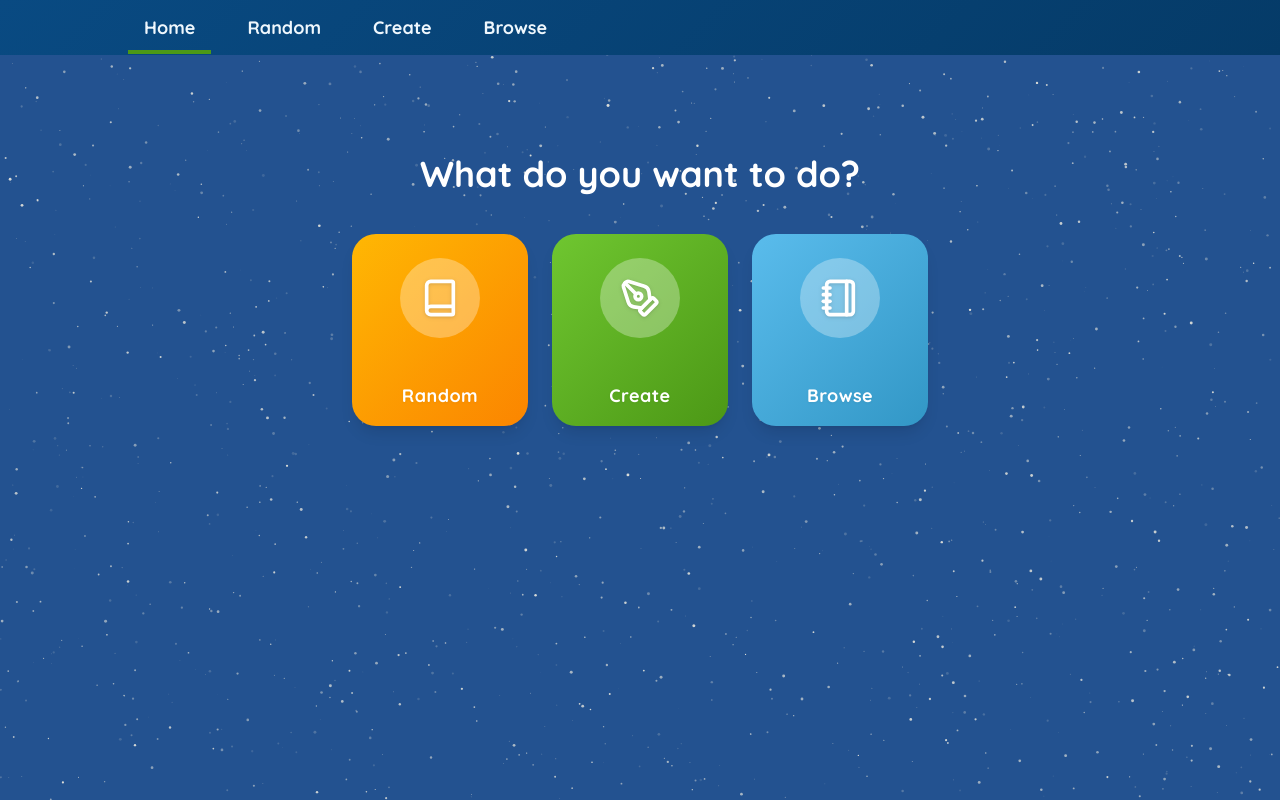
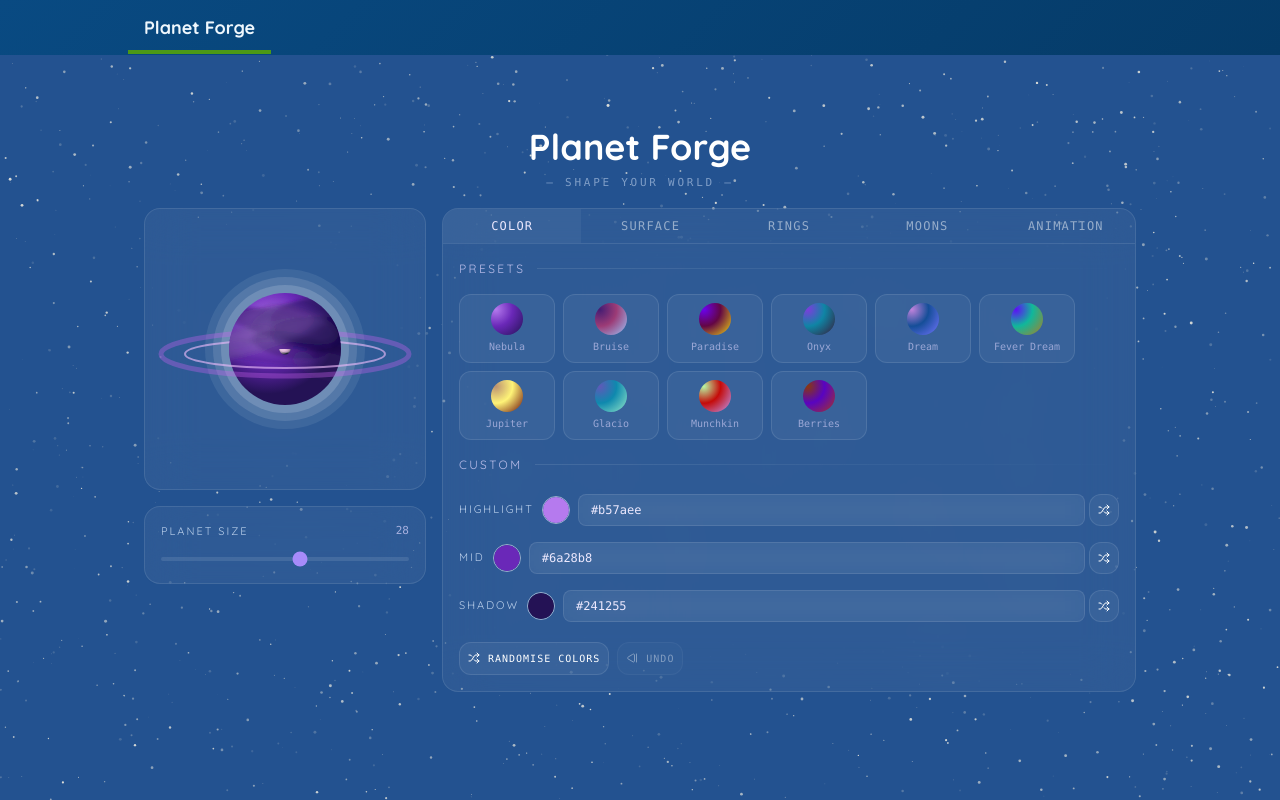
Before and after one commit to dxzfvzs/planet-gen, a React (Vite) app: page / in a window 1280 px wide. Built offline with nearby package versions, Linux system fonts and the light colour scheme.

Commit message:
fix: redundant page drop

```diff
--- a/src/App.tsx
+++ b/src/App.tsx
@@ -1,7 +1,6 @@
 import './index.css'
 
 import { Route, Routes } from "react-router-dom";
-import Home from "./pages/Home.tsx";
 import Header from "./components/Header.tsx";
 import Starfield from "./components/Starfield.tsx";
 import { GlobalSvgPlanetDefs } from "./components/planet/GlobalSvgPlanetDefs.tsx";
@@ -13,11 +12,10 @@ function App() {
     <>
       <GlobalSvgPlanetDefs/>
       <Header/>
-      <Starfield count={1500} />
+      <Starfield count={1500}/>
       <main>
         <Routes>
-          <Route path="/" element={<Home/>}/>
-          <Route path="/create" element={<CreatePage/>}/>
+          <Route path="/" element={<CreatePage/>}/>
         </Routes>
       </main>
     </>
--- a/src/components/Header.tsx
+++ b/src/components/Header.tsx
@@ -26,10 +26,7 @@ export default function Header() {
   return (
     <header
       className="w-full sticky top-0 z-[1000] bg-bg-darker px-[10%] py-1.5 text-[18px] font-bold flex gap-5 items-center bg-[image:var(--grad-header)]">
-      <NavItem to="/">Home</NavItem>
-      <NavItem to="/random">Random</NavItem>
-      <NavItem to="/create">Create</NavItem>
-      <NavItem to="/browse">Browse</NavItem>
+      <NavItem to="/">Planet Forge</NavItem>
     </header>
   );
 }
--- a/src/components/MenuCard.tsx
+++ /dev/null
@@ -1,51 +0,0 @@
-import { Link } from "react-router-dom";
-import { type LucideIcon } from "lucide-react";
-import clsx from "clsx";
-
-type Variant = "primary" | "secondary" | "tertiary";
-
-interface MenuCardProps {
-  label: string;
-  link: string;
-  icon: LucideIcon;
-  variant: Variant;
-}
-
-const variants = {
-  primary: {
-    bg: "bg-[image:var(--grad-primary)]",
-  },
-  secondary: {
-    bg: "bg-[image:var(--grad-secondary)]",
-  },
-  tertiary: {
-    bg: "bg-[image:var(--grad-tertiary)]",
-  },
-};
-
-export default function MenuCard({ label, link, icon: Icon, variant }: MenuCardProps) {
-  const v = variants[variant];
-
-  return (
-    <Link
-      to={link}
-      className={clsx(
-        "relative w-44 h-48 rounded-3xl p-4 flex flex-col items-center justify-between",
-        "text-white font-bold",
-        "transition-all duration-300",
-        "hover:scale-105 hover:-rotate-1",
-        "shadow-lg",
-        v.bg,
-      )}
-    >
-
-      <div className="w-20 h-20 rounded-full flex items-center justify-center mt-2 bg-white/30">
-        <Icon className="w-10 h-10 text-white drop-shadow" strokeWidth={2.2}/>
-      </div>
-
-      <div className="text-lg tracking-wide drop-shadow-sm">
-        {label}
-      </div>
-    </Link>
-  );
-}
--- a/src/pages/Home.tsx
+++ /dev/null
@@ -1,18 +0,0 @@
-import MenuCard from "../components/MenuCard";
-import { Book, Notebook, PenTool } from "lucide-react";
-
-export default function Home() {
-  return (
-    <div className="flex flex-col items-center justify-center m-auto">
-      <h1 className="text-4xl font-extrabold text-white mb-10 text-center mt-[5%]">
-        What do you want to do?
-      </h1>
-
-      <div className="flex gap-6 flex-wrap justify-center">
-        <MenuCard icon={Book} label="Random" link="/random" variant="primary"/>
-        <MenuCard icon={PenTool} label="Create" link="/create" variant="secondary"/>
-        <MenuCard icon={Notebook} label="Browse" link="/browse" variant="tertiary"/>
-      </div>
-    </div>
-  );
-}
```
